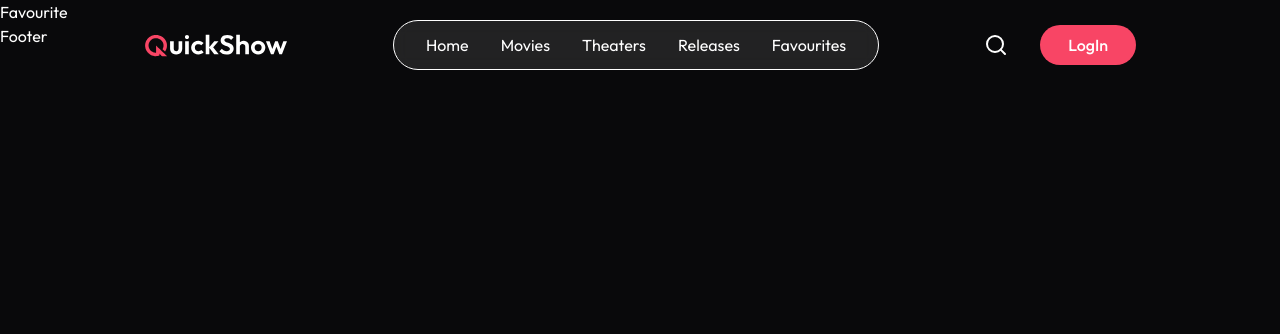
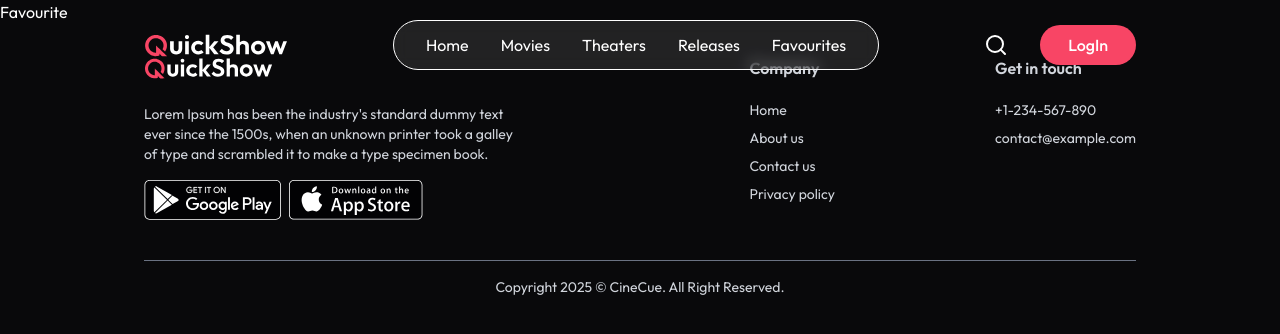
Before and after one commit to Shahbazali2001/cinecue-movie-ticket-booking-mern, a React (Vite) app in the folder client/: page /favourite in a window 1280 px wide. Shown: the top 334 px of the page. Built offline with nearby package versions, Linux system fonts and the light colour scheme; no server answers.

Commit message:
footer component completed

```diff
--- a/client/src/components/Footer.jsx
+++ b/client/src/components/Footer.jsx
@@ -1,8 +1,44 @@
 import React from 'react'
+import { Link } from 'react-router-dom'
+import { assets } from '../assets/assets.js'
 
 const Footer = () => {
   return (
-    <div>Footer</div>
+     <footer className="px-6 pt-8 md:px-16 lg:px-36 w-full text-gray-300">
+            <div className="flex flex-col md:flex-row justify-between w-full gap-10 border-b border-gray-500 pb-10">
+                <div className="md:max-w-96">
+                    <img alt="" class="h-6" src={assets.logo} />
+                    <p className="mt-6 text-sm">
+                        Lorem Ipsum has been the industry's standard dummy text ever since the 1500s, when an unknown printer took a galley of type and scrambled it to make a type specimen book.
+                    </p>
+                    <div className="flex items-center gap-2 mt-4">
+                        <img src={assets.googlePlay} alt="google play" className="h-10 w-auto" />
+                        <img src={assets.appStore} alt="app store" className="h-10 w-auto" />
+                    </div>
+                </div>
+                <div className="flex-1 flex items-start md:justify-end gap-20 md:gap-40">
+                    <div>
+                        <h2 className="font-semibold mb-5">Company</h2>
+                        <ul className="text-sm space-y-2">
+                            <li><a href="#">Home</a></li>
+                            <li><a href="#">About us</a></li>
+                            <li><a href="#">Contact us</a></li>
+                            <li><a href="#">Privacy policy</a></li>
+                        </ul>
+                    </div>
+                    <div>
+                        <h2 className="font-semibold mb-5">Get in touch</h2>
+                        <div className="text-sm space-y-2">
+                            <p>+1-234-567-890</p>
+                            <p>contact@example.com</p>
+                        </div>
+                    </div>
+                </div>
+            </div>
+            <p className="pt-4 text-center text-sm pb-5">
+                Copyright {new Date().getFullYear()} © <Link to="/">CineCue</Link>. All Right Reserved.
+            </p>
+        </footer>
   )
 }
 
```
